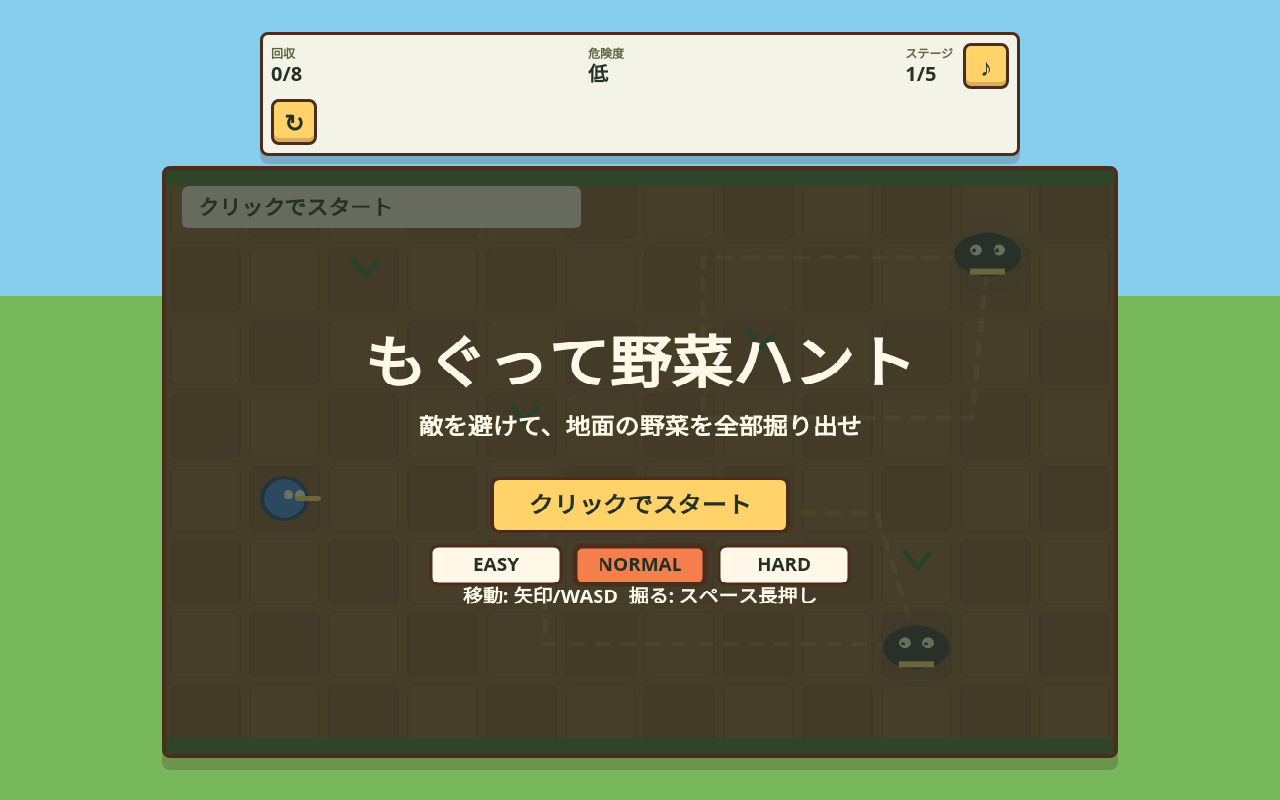
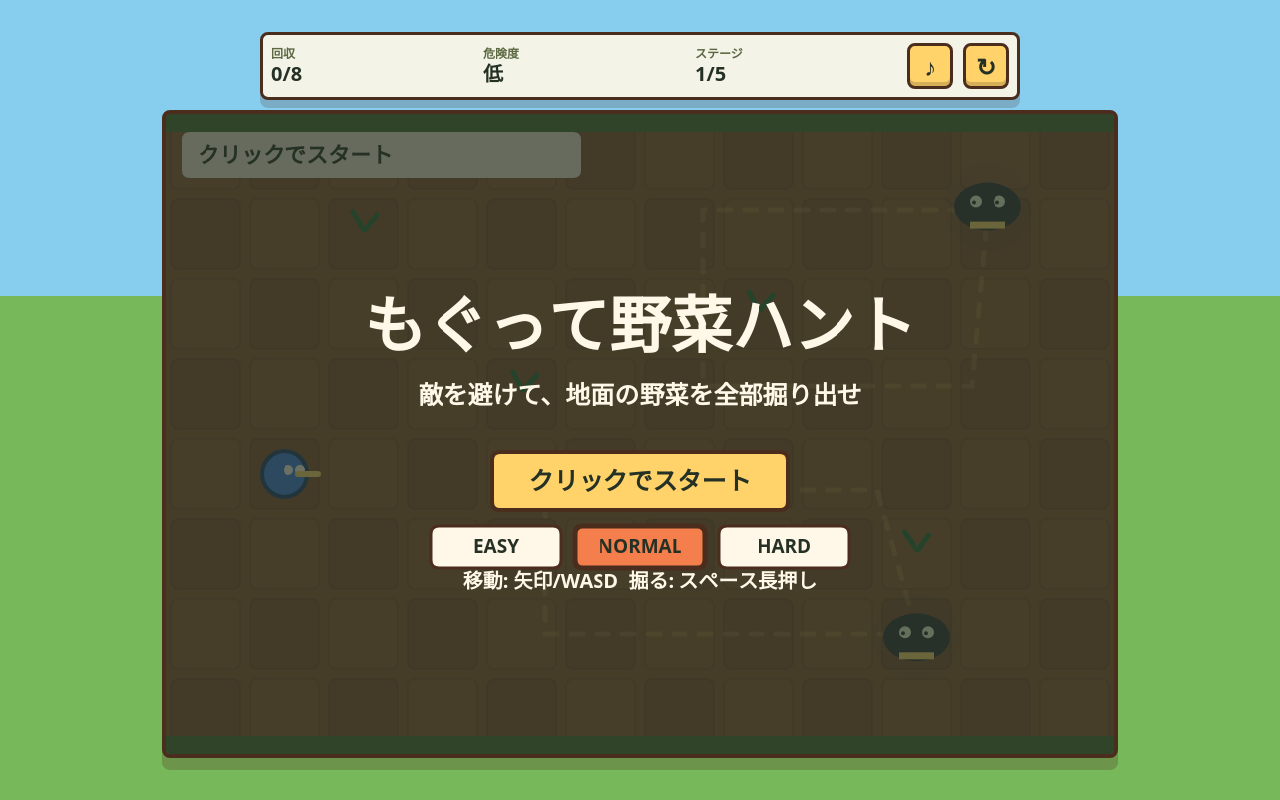
Before and after one commit to Shiro-URL10/vege-hunt, a plain HTML site: page index.html in a window 1280 px wide. Drawn offline with Linux system fonts and the light colour scheme.

Commit message:
Adjust HUD for stages

```diff
--- a/style.css
+++ b/style.css
@@ -52,7 +52,7 @@ body {
 
 .hud {
   display: grid;
-  grid-template-columns: 1fr 1fr auto auto;
+  grid-template-columns: 1fr 1fr 1fr auto auto;
   align-items: center;
   gap: 10px;
   width: min(100%, 760px);
```
